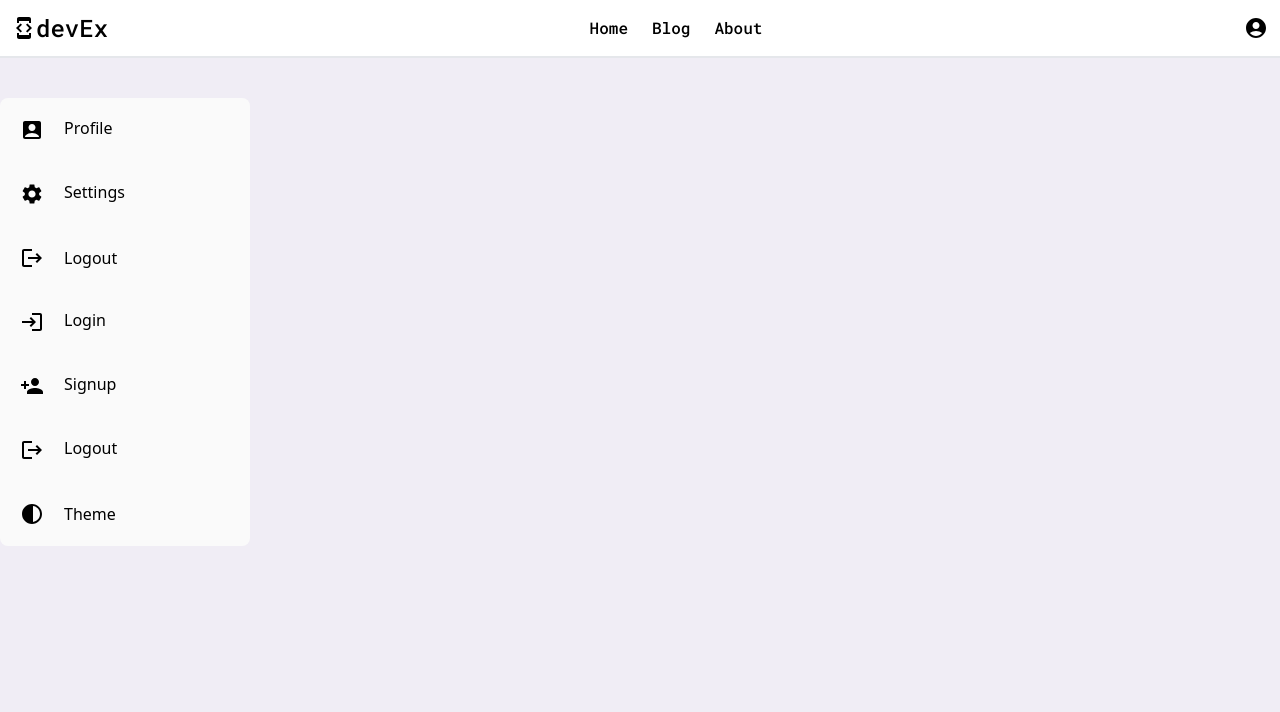
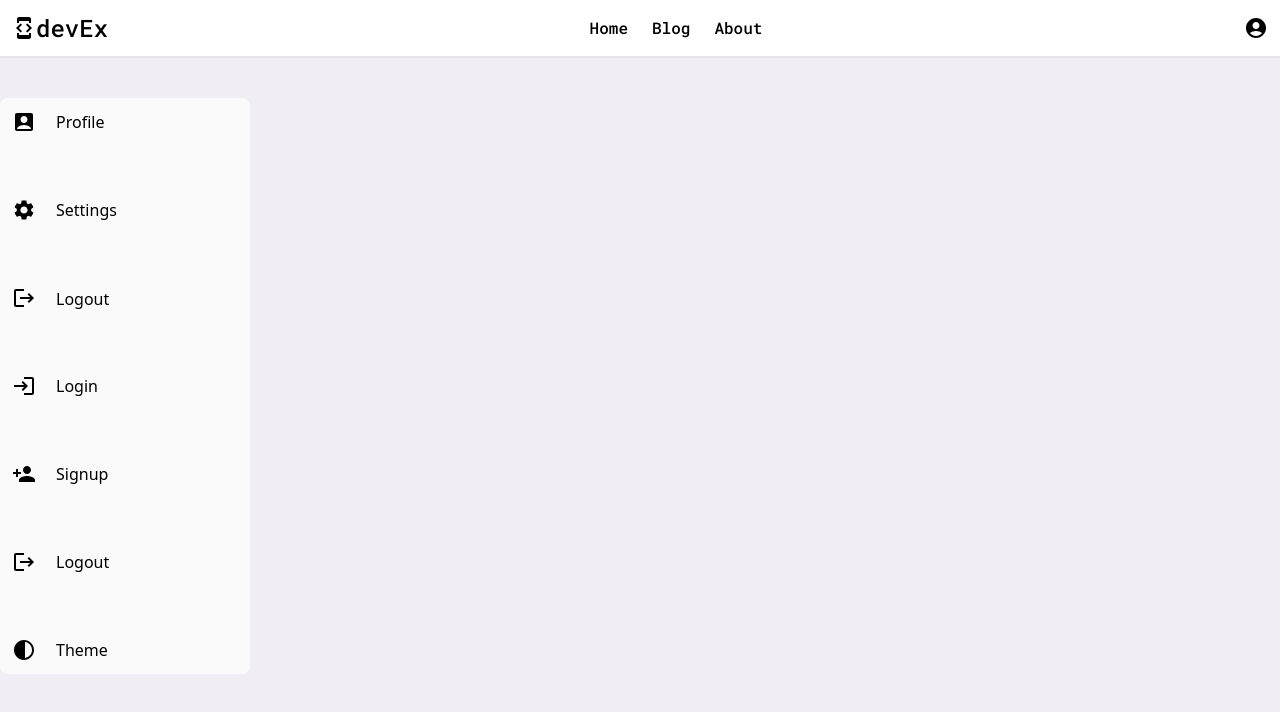
Before and after one commit to Onur-Ardic/NeXTJS-Social-Media, a Next.js app: page / in a window 1280 px wide. Shown: the top 712 px of the page. Built offline with nearby package versions, Linux system fonts and the light colour scheme.

Commit message:
Sidebar Design Edited

```diff
--- a/src/components/Home/Sidebar/Sidebar.jsx
+++ b/src/components/Home/Sidebar/Sidebar.jsx
@@ -17,44 +17,54 @@ const Sidebar = () => {
 
   return (
     <div className="sidebar ">
-      <div className="fixed w-[250px] mt-10 p-5 h-max bg-[#fafafa] rounded-lg text-black ">
+      <div className="fixed w-[250px] mt-10 h-max bg-[#fafafa] rounded-lg text-black ">
         <div className="sidebar-items flex flex-col leading-5 gap-10">
-          <div className="buttons-side flex item-center  gap-5 hover:text-[#402E7A] ">
+          <div className="buttons-side p-3 flex item-center gap-5 hover:bg-[#402e7a] hover:rounded-t-lg transition hover:text-[#fff] ">
             <p>
               <AccountBoxIcon className="text-2xl" />
             </p>
-            <Link href={'/profile'}>Profile</Link>
+            <Link className="mt-0.5" href={'/profile'}>
+              Profile
+            </Link>
           </div>
-          <div className="buttons-side  flex  item-center  gap-5">
+          <div className="buttons-side p-3 flex item-center gap-5 hover:bg-[#402e7a] transition hover:text-[#fff] ">
             <p>
               <SettingsIcon />
             </p>
-            <Link href={'/settings'}>Settings</Link>
+            <Link className="mt-0.5" href={'/settings'}>
+              Settings
+            </Link>
           </div>
-          <div className="buttons-side flex item-center   gap-5">
+          <div className="buttons-side p-3 flex item-center gap-5 hover:bg-[#402e7a] transition hover:text-[#fff] ">
             <p>
               <LogoutIcon />
             </p>{' '}
-            <button>Logout</button>
+            <button className="mt-0.5">Logout</button>
           </div>
-          <div className="buttons-side flex  item-center  gap-5">
+          <div className="buttons-side p-3 flex item-center gap-5 hover:bg-[#402e7a] transition hover:text-[#fff] ">
             <p>
               <LoginIcon />
             </p>{' '}
-            <Link href={'/auth/login'}>Login</Link>
+            <Link className="mt-0.5" href={'/auth/login'}>
+              Login
+            </Link>
           </div>
-          <div className="buttons-side flex item-center gap-5 ">
+          <div className="buttons-side p-3 flex item-center gap-5 hover:bg-[#402e7a]  transition hover:text-[#fff] ">
             <p>
               <PersonAddIcon />
             </p>
-            <Link href={'/auth/signup'}>Signup</Link>
+            <Link className="mt-0.5" href={'/auth/signup'}>
+              Signup
+            </Link>
           </div>
-          <div className="buttons-side flex item-center  gap-5">
+          <div className="buttons-side p-3 flex item-center gap-5 hover:bg-[#402e7a]  transition hover:text-[#fff] ">
             <LogoutIcon />
-            <Link href={'/settings'}>Logout</Link>
+            <Link className="mt-0.5" href={'/settings'}>
+              Logout
+            </Link>
           </div>
 
-          <div className="buttons-side flex item-center  gap-5">
+          <div className="buttons-side p-3 flex item-center gap-5 hover:bg-[#402e7a] hover:rounded-b-lg transition hover:text-[#fff] ">
             <ContrastIcon />
             <button onClick={openThemeModal}>Theme</button>
             <TransitionsModal open={open} setOpen={setOpen} />
```
